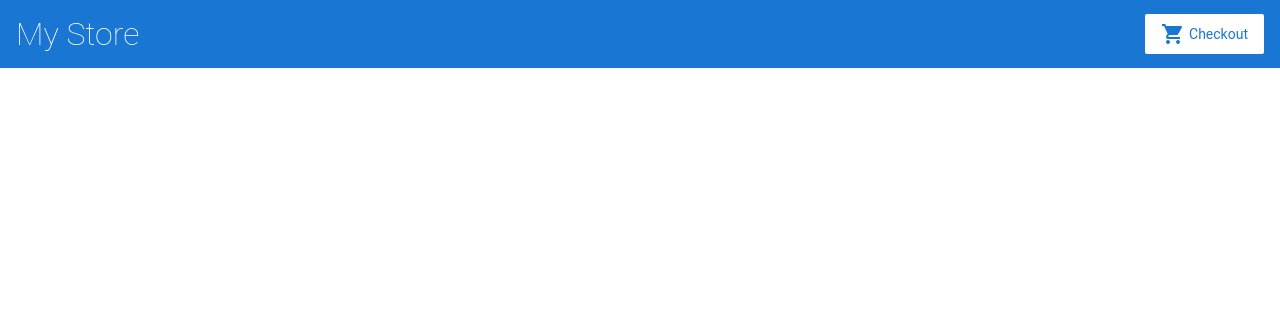
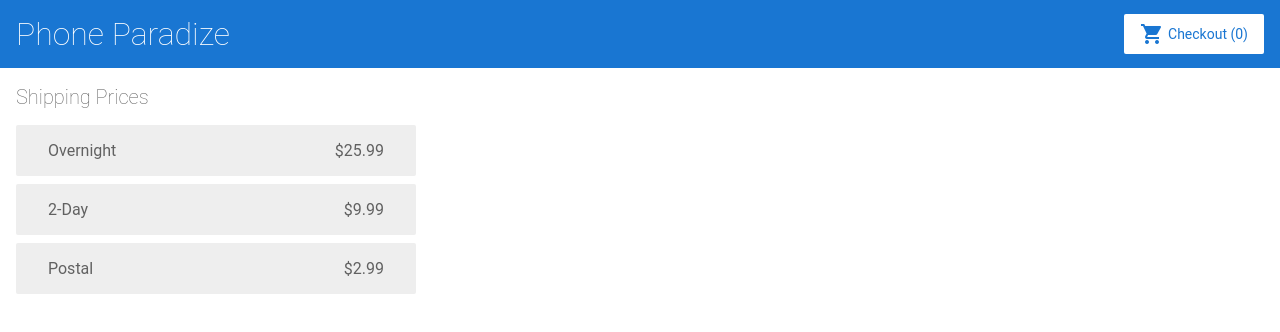
Before and after one commit to symaaawn/angularGettingStarted, an Angular app: page /shipping in a window 1280 px wide. Before the commit this address led to /. Shown: the top 332 px of the page. Built offline with nearby package versions, Linux system fonts and the light colour scheme.

Commit message:
Finish 'Manage Data'

```diff
--- /dev/null
+++ b/src/app/cart.service.ts
@@ -0,0 +1,30 @@
+import { Injectable } from '@angular/core';
+import { newArray } from '@angular/compiler/src/util';
+import { HttpClient } from '@angular/common/http';
+
+@Injectable({
+  providedIn: 'root'
+})
+
+export class CartService {
+  items = [];
+
+  constructor(private http: HttpClient) { }
+
+  addToCart(product) {
+    this.items.push(product);
+  }
+
+  getItems() {
+    return this.items;
+  }
+
+  clearCart() {
+    this.items = [];
+    return this.items;
+  }
+
+  getShippingPrices(){
+    return this.http.get('/assets/shipping.json')
+  }
+}
--- /dev/null
+++ b/src/app/cart/cart.component.html
@@ -0,0 +1,16 @@
+<h3>Cart</h3>
+
+<p>
+  <a routerLink="/shipping">Shipping Prices</a>
+</p>
+
+<div class="cart-item" *ngFor="let item of items">
+  <span>{{ item.name }}</span>
+  <span>{{ item.price | currency }}</span>
+</div>
+
+<div *ngIf="items < 1">
+  <h2>
+    Your cart is empty. Spend money now!!!1!!
+  </h2>
+</div>
--- /dev/null
+++ b/src/app/cart/cart.component.ts
@@ -0,0 +1,18 @@
+import { Component, OnInit } from '@angular/core';
+import { CartService } from '../cart.service';
+
+@Component({
+  selector: 'app-cart',
+  templateUrl: './cart.component.html',
+  styleUrls: ['./cart.component.css']
+})
+export class CartComponent implements OnInit {
+  items;
+
+  constructor(private cartService: CartService) { }
+
+  ngOnInit() {
+    this.items = this.cartService.getItems();
+  }
+
+}
--- a/src/app/product-details/product-details.component.html
+++ b/src/app/product-details/product-details.component.html
@@ -5,4 +5,5 @@
   <h3>{{ product.price | currency }}</h3>
   <p>{{product.description}}</p>
 
+  <button (click)="addToCart(product)">Buy, SPENT MONEY!!!!1!</button>
 </div>
--- a/src/app/product-details/product-details.component.ts
+++ b/src/app/product-details/product-details.component.ts
@@ -1,6 +1,8 @@
 import { Component, OnInit } from '@angular/core';
 import { ActivatedRoute } from '@angular/router';
+
 import { products } from '../products';
+import { CartService} from '../cart.service';
 
 @Component({
   selector: 'app-product-details',
@@ -10,7 +12,7 @@ import { products } from '../products';
 export class ProductDetailsComponent implements OnInit {
   product;
 
-  constructor(private route: ActivatedRoute) { }
+  constructor(private route: ActivatedRoute, private cartService: CartService) { }
 
   ngOnInit() {
     this.route.paramMap.subscribe(params => {
@@ -18,4 +20,8 @@ export class ProductDetailsComponent implements OnInit {
     })
   }
 
+  addToCart(product){
+    this.cartService.addToCart(product);
+    window.alert(product.name + ' has been added to the cart.')
+  }
 }
--- /dev/null
+++ b/src/app/shipping/shipping.component.html
@@ -0,0 +1,6 @@
+<h2>Shipping Prices</h2>
+
+<div class="shipping-item" *ngFor="let shipping of shippingCosts | async">
+  <span>{{ shipping.type }}</span>
+  <span>{{ shipping.price | currency }}</span>
+</div>
--- /dev/null
+++ b/src/app/shipping/shipping.component.ts
@@ -0,0 +1,21 @@
+import { Component, OnInit } from '@angular/core';
+
+import { CartService } from '../cart.service';
+
+@Component({
+  selector: 'app-shipping',
+  templateUrl: './shipping.component.html',
+  styleUrls: ['./shipping.component.css']
+})
+export class ShippingComponent implements OnInit {
+  shippingCosts;
+
+  constructor(private cartService: CartService) {
+
+  }
+
+  ngOnInit() {
+    this.shippingCosts = this.cartService.getShippingPrices();
+  }
+
+}
--- a/src/app/top-bar/top-bar.component.html
+++ b/src/app/top-bar/top-bar.component.html
@@ -1,8 +1,8 @@
 <a [routerLink]="['/']">
-  <h1>My Store</h1>
+  <h1>Phone Paradize</h1>
 </a>
 
-<a class="button fancy-button"><i class="material-icons">shopping_cart</i>Checkout</a>
+<a class="button fancy-button" routerLink="/cart"><i class="material-icons">shopping_cart</i>Checkout ({{items.length}})</a>
 
 <!--
 Copyright Google LLC. All Rights Reserved.
--- a/src/app/top-bar/top-bar.component.ts
+++ b/src/app/top-bar/top-bar.component.ts
@@ -1,4 +1,5 @@
 import { Component, OnInit } from '@angular/core';
+import { CartService} from '../cart.service';
 
 @Component({
   selector: 'app-top-bar',
@@ -6,10 +7,12 @@ import { Component, OnInit } from '@angular/core';
   styleUrls: ['./top-bar.component.css']
 })
 export class TopBarComponent implements OnInit {
+  items;
 
-  constructor() { }
+  constructor(private cartService: CartService) { }
 
   ngOnInit() {
+    this.items = this.cartService.getItems();
   }
 
 }
```
Also changed, not shown: src/app/app.module.ts (+13 -3 lines), src/app/cart/cart.component.css (added), src/app/shipping/shipping.component.css (added).
